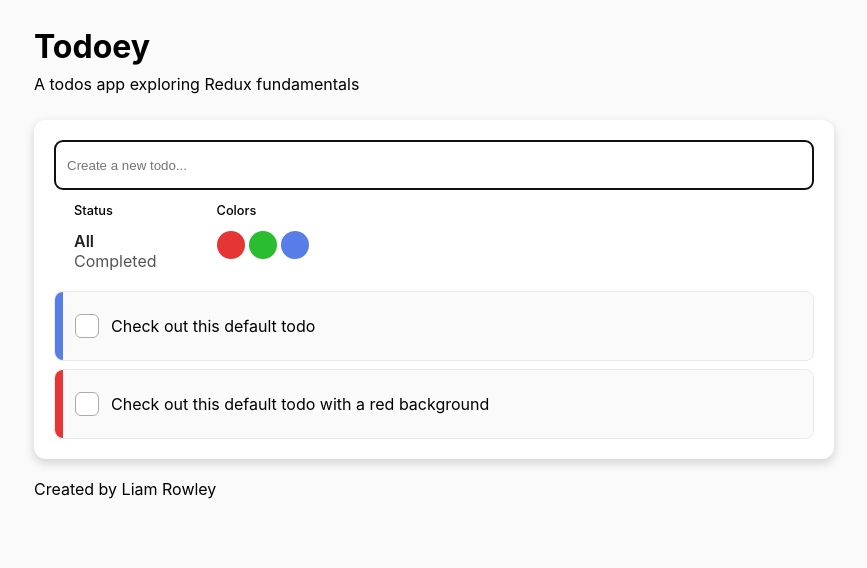
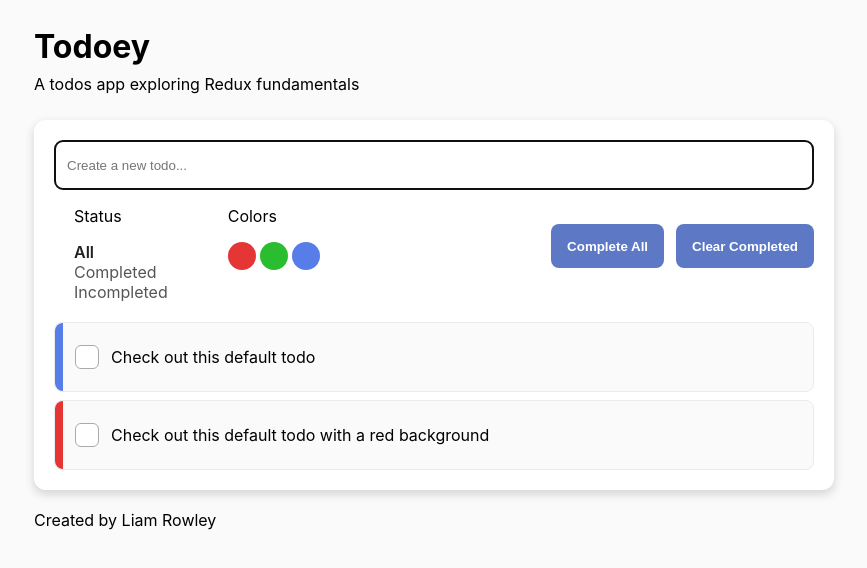
Before and after one commit to liamsrowley/todoey, a React (Create React App) app: page / in a window 1280 px wide. Shown: the top 568 px of the page, without its empty margins (206-1073 px from the left). Built offline with nearby package versions, Linux system fonts and the light colour scheme.

Commit message:
todoey: feat: add some generic components like Flex and Button, add todo actions to complete all and remove cleared

```diff
--- a/src/App.jsx
+++ b/src/App.jsx
@@ -1,8 +1,10 @@
 import { Card } from "./components/card/Card";
 import { Container } from "./components/container/Container";
+import { Flex } from "./components/flex/Flex";
 import { FiltersList } from "./features/filters/FiltersList/FiltersList";
 import { Footer } from "./features/footer/Footer";
 import { Header } from "./features/header/Header";
+import { TodoActions } from "./features/todos/TodoActions/TodoActions";
 import { TodoCreator } from "./features/todos/TodoCreator/TodoCreator";
 import { TodoList } from "./features/todos/TodoList/TodoList";
 
@@ -13,7 +15,15 @@ function App() {
       <Container>
         <Card>
           <TodoCreator />
-          <FiltersList />
+          <Flex
+            direction="row"
+            alignItems="center"
+            justifyContent="space-between"
+            gap="40px"
+          >
+            <FiltersList />
+            <TodoActions />
+          </Flex>
           <div style={{ marginTop: "20px" }}>
             <TodoList />
           </div>
--- /dev/null
+++ b/src/components/button/Button.jsx
@@ -0,0 +1,9 @@
+import styles from "./Button.module.css";
+
+export const Button = ({ children, onClick }) => {
+  return (
+    <button className={styles.button} onClick={onClick}>
+      {children}
+    </button>
+  );
+};
--- /dev/null
+++ b/src/components/button/Button.module.css
@@ -0,0 +1,18 @@
+.button {
+  border: 0;
+  height: 44px;
+  padding: 0 16px;
+  border-radius: 8px;
+  background: #5d79c5;
+  font-weight: 600;
+  color: white;
+}
+
+.button:hover {
+  cursor: pointer;
+  background: #37519b;
+}
+
+.button:active {
+  background: #26396d;
+}
--- /dev/null
+++ b/src/components/flex/Flex.jsx
@@ -0,0 +1,21 @@
+export const Flex = ({
+  children,
+  direction = "column",
+  gap = 0,
+  justifyContent = "flex-start",
+  alignItems = "flex-start",
+}) => {
+  return (
+    <div
+      style={{
+        display: "flex",
+        flexDirection: direction,
+        gap,
+        justifyContent,
+        alignItems,
+      }}
+    >
+      {children}
+    </div>
+  );
+};
--- a/src/features/filters/FiltersList/FiltersList.jsx
+++ b/src/features/filters/FiltersList/FiltersList.jsx
@@ -1,9 +1,10 @@
+import { Flex } from "../../../components/flex/Flex";
 import { ColorFilter } from "../ColorFilter/ColorFilter";
 import { StatusFilter } from "../StatusFilter/StatusFilter";
 
 import styles from "./FiltersList.module.css";
 
-const filterStatuses = ["All", "Completed"];
+const filterStatuses = ["All", "Completed", "Incompleted"];
 export const filterColors = {
   red: "#e63535",
   green: "#2bbd30",
@@ -20,15 +21,17 @@ export const FiltersList = () => {
   ));
 
   return (
-    <div className={styles.filters}>
+    <Flex direction="row" gap="20px">
       <div className={styles["filters__item"]}>
         <p>Status</p>
         {renderedStatuses}
       </div>
       <div className={styles["filters__item"]}>
         <p>Colors</p>
-        <div className={styles["row"]}>{renderedColors}</div>
+        <Flex direction="row" gap="4px">
+          {renderedColors}
+        </Flex>
       </div>
-    </div>
+    </Flex>
   );
 };
--- a/src/features/filters/FiltersList/FiltersList.module.css
+++ b/src/features/filters/FiltersList/FiltersList.module.css
@@ -1,25 +1,8 @@
-.filters {
-  display: flex;
-  flex-direction: row;
-  gap: 20px;
-}
-
 .filters__item {
   padding: 0 20px;
-}
-
-.filters__item.filters__item--row {
-  display: flex;
-  flex-direction: row;
 }
 
 .filters > div > p {
   font-size: 0.8rem;
   font-weight: 500;
 }
-
-.row {
-  display: flex;
-  flex-direction: row;
-  gap: 4px;
-}
--- /dev/null
+++ b/src/features/todos/TodoActions/TodoActions.jsx
@@ -0,0 +1,17 @@
+import { useDispatch } from "react-redux";
+import { Button } from "../../../components/button/Button";
+import { Flex } from "../../../components/flex/Flex";
+import { completeAllTodos, removeCompletedTodos } from "../todos.slice";
+
+export const TodoActions = () => {
+  const dispatch = useDispatch();
+
+  return (
+    <Flex direction="row" gap="12px">
+      <Button onClick={() => dispatch(completeAllTodos())}>Complete All</Button>
+      <Button onClick={() => dispatch(removeCompletedTodos())}>
+        Clear Completed
+      </Button>
+    </Flex>
+  );
+};
--- a/src/features/todos/TodoList/TodoList.jsx
+++ b/src/features/todos/TodoList/TodoList.jsx
@@ -1,4 +1,5 @@
 import { useSelector } from "react-redux";
+import { Flex } from "../../../components/flex/Flex";
 import { TodoItem } from "../TodoItem/TodoItem";
 import { selectFilteredTodoIds } from "../todos.slice";
 
@@ -7,7 +8,14 @@ import "./TodoList.css";
 export const TodoList = () => {
   const todoIds = useSelector(selectFilteredTodoIds);
 
-  if (todoIds.length === 0) return <h2>No todos found!</h2>;
+  if (todoIds.length === 0)
+    return (
+      <Flex alignItems="center" justifyContent="center">
+        <p style={{ fontSize: "1.778rem", fontWeight: "600" }}>
+          No todos found!
+        </p>
+      </Flex>
+    );
 
   return (
     <div className="todo-list">
--- a/src/features/todos/todos.slice.js
+++ b/src/features/todos/todos.slice.js
@@ -27,7 +27,7 @@ const initialState = {
  */
 export const TODOS_TODO_ADDED = "todos/todoAdded";
 export const TODOS_TODO_TOGGLED = "todos/todoToggled";
-export const TODOS_ALL_TOGGLED = "todos/allToggled";
+export const TODOS_ALL_COMPLETED = "todos/allToggled";
 export const TODOS_COMPLETED_REMOVED = "todos/completedRemoved";
 
 /*
@@ -48,8 +48,8 @@ export const toggleTodo = (todoId) => {
   return { type: TODOS_TODO_TOGGLED, payload: todoId };
 };
 
-export const toggleAllTodos = () => {
-  return { type: TODOS_ALL_TOGGLED };
+export const completeAllTodos = () => {
+  return { type: TODOS_ALL_COMPLETED };
 };
 
 export const removeCompletedTodos = () => {
@@ -90,12 +90,11 @@ export const todosReducer = (state = initialState, action) => {
       };
     }
 
-    case TODOS_ALL_TOGGLED: {
+    case TODOS_ALL_COMPLETED: {
       const newEntities = { ...state.entities };
 
       Object.values(state.entities).forEach(
-        (todo) =>
-          (newEntities[todo.id] = { ...todo, completed: !todo.completed })
+        (todo) => (newEntities[todo.id] = { ...todo, completed: true })
       );
 
       return {
@@ -136,13 +135,16 @@ export const selectFilteredTodos = createSelector(
     const { status } = filters;
 
     const completedStatus = status === "Completed";
+    const incompletedStatus = status === "Incompleted";
 
-    if (!completedStatus) return Object.values(todos);
+    let comparisonValue;
 
-    console.log(completedStatus);
+    if (incompletedStatus) comparisonValue = false;
+    if (!incompletedStatus) comparisonValue = true;
+    if (!completedStatus && !incompletedStatus) return Object.values(todos);
 
     return Object.values(todos).filter(
-      (todo) => todo.completed === completedStatus
+      (todo) => todo.completed === comparisonValue
     );
   }
 );
```
